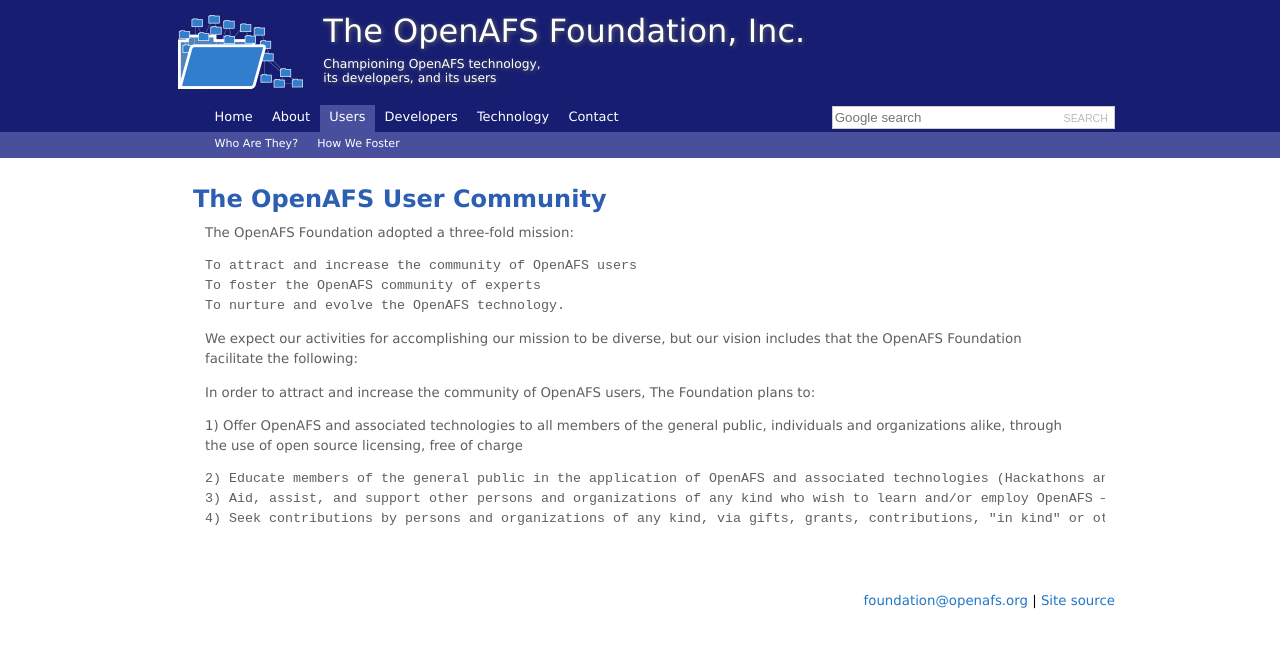
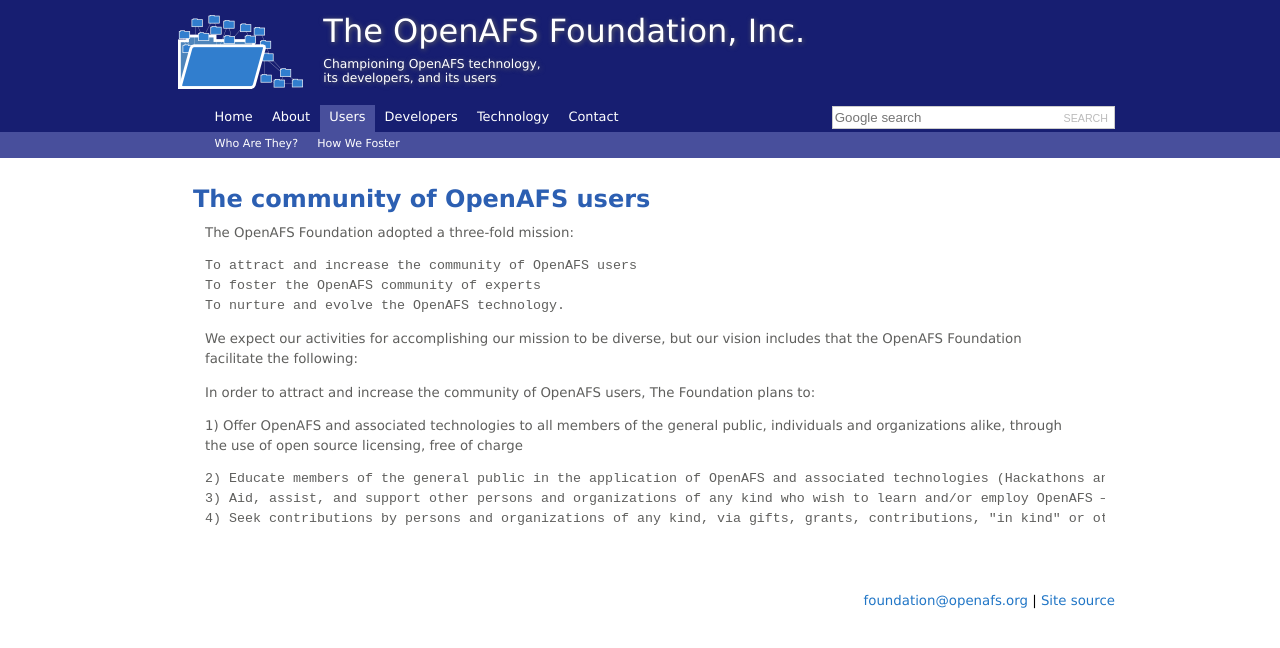
Before and after one commit to openafsfoundation/openafsfoundation.org, a Jekyll site: the page built from users/index.md, in a window 1280 px wide. Shown: the top 648 px of the page. Built offline with Jekyll 4.4.1, drawn with Linux system fonts in a browser that asks for light colours.

Commit message:
/USERS: Text edit
Alter headline

```diff
--- a/users/index.md
+++ b/users/index.md
@@ -3,7 +3,7 @@
 nav: [users]
 ---
 
-## The OpenAFS User Community ##
+## The community of OpenAFS users ##
 
 The OpenAFS Foundation adopted a three-fold mission:
 
```
